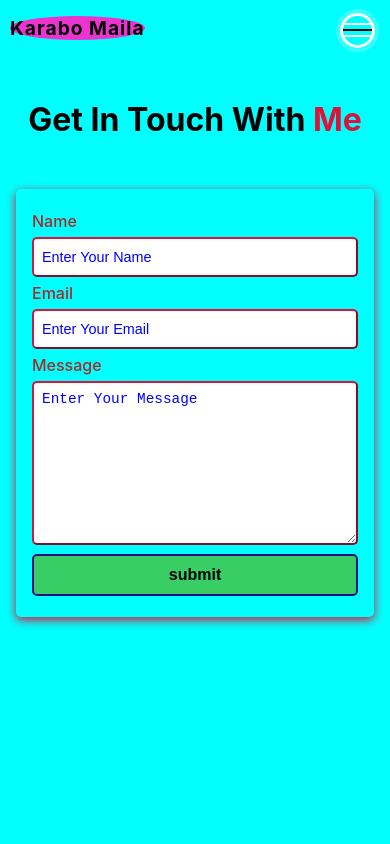
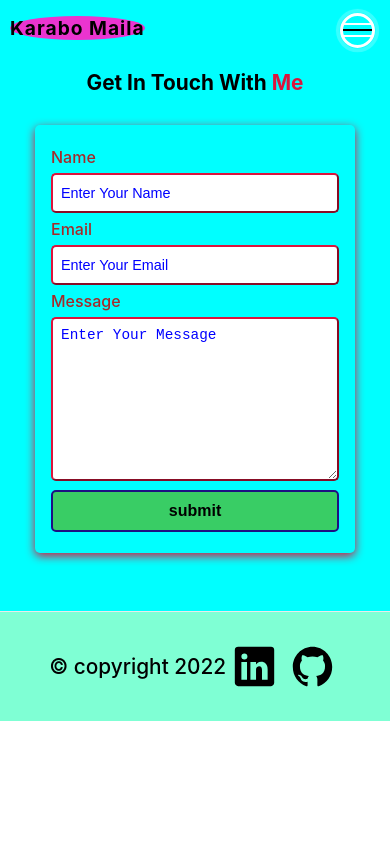
Before and after one commit to karabomaila/karabomaila, a Next.js app: page /contact in a window 390 px wide. Shown: the top 844 px of the page. Built offline with nearby package versions, Linux system fonts and the light colour scheme.

Commit message:
updates for different screens

```diff
--- a/components/navBar.js
+++ b/components/navBar.js
@@ -14,8 +14,14 @@ export default function Navbar()
     //     })
     // }, [])
     const tog = (event) => {
+        const menu = document.querySelector("humburger");
+        const nav = document.querySelector("nav");
+        console.log(nav)
+        const ul = document.querySelector("nav ul");
+        // menu.addEventListener("click", () => {
+        //     ul.classList.toggle("show");})
         // const ul = document.querySelector("nav ul");
-        // ul.classList.toggle("show");
+        ul.classList.toggle("show");
         console.log("working")
     }
     return (
--- a/styles/Navbar.module.css
+++ b/styles/Navbar.module.css
@@ -206,7 +206,7 @@
   }
 }
 
-@media only screen and (min-width: 1200px) {
+@media only screen and (min-width: 700px) {
   .humburger {
     display: none;
   }
--- a/styles/contact.module.css
+++ b/styles/contact.module.css
@@ -68,3 +68,18 @@
     border: 2px solid crimson;
     cursor: pointer;
 }
+
+@media screen and (max-width: 500px) {
+    .contact h1 {
+        text-align: center;
+        margin-bottom: 30px;
+        font-size: 1.3rem;
+    }
+    .contact .form_container {
+        display: block;
+        max-width: 20rem;
+        margin: 0 auto;
+        /* padding: 1rem; */
+        border-radius: 5px;
+    }
+}
--- a/styles/layout.module.css
+++ b/styles/layout.module.css
@@ -3,7 +3,19 @@
     max-width: 60rem;
     padding: 0 1rem;
     margin: 0 auto;
-    margin-top: 50px;
-    min-height: 100vh;
+    margin-top: 20px;
+    min-height: 70vh;
     background-color: aqua;
 }
+
+@media screen and (min-width: 900px) {
+    .container {
+        max-width: 60rem;
+        margin-top: 50px;
+        padding: 0 1rem;
+        margin: 0 auto;
+        margin-top: 50px;
+        min-height: 100vh;
+        background-color: aqua;
+    }
+}
```
Also changed, not shown: styles/about.module.css (+18 -4 lines).
